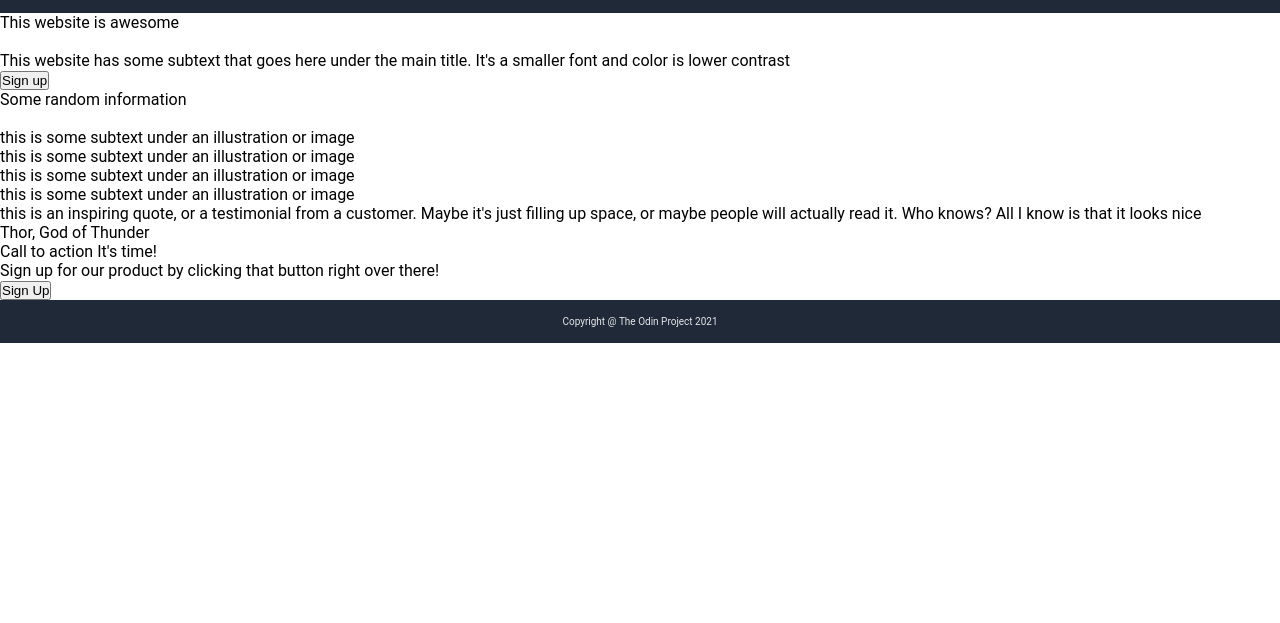
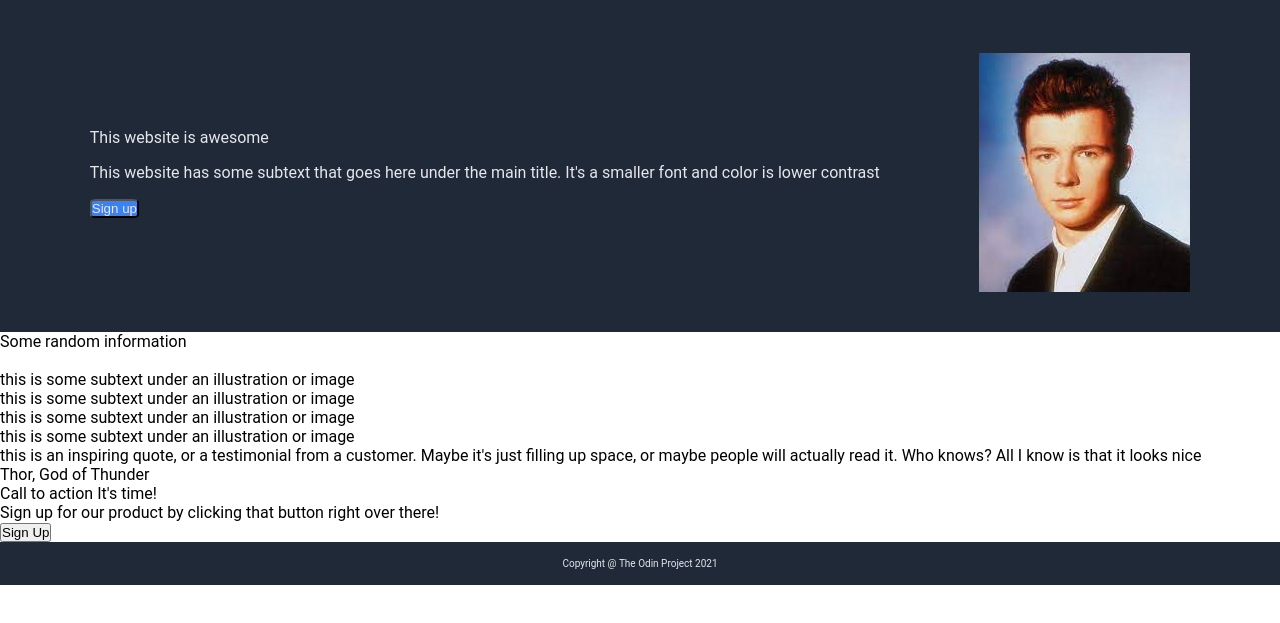
Before and after one commit to Rick-Astley2/landing_page, a plain HTML site: page index.html in a window 1280 px wide. Shown: the part 37-660 px from the top of the page. Drawn offline with Linux system fonts and the light colour scheme.

Commit message:
Added place holder image of the hero section
Starting to understand flex-box I think what is hard
is where I need to place the div boxes

```diff
--- a/index.html
+++ b/index.html
@@ -16,10 +16,18 @@
             <div class="header">header link three</div>
         </div>
     </div>
-    <div>
-        <div>This website is awesome</div>
-        <img src="" alt="">
-        <div>This website has some subtext that goes here under the main title. It's a smaller font and color is lower contrast</div><button>Sign up</button>
+    <div class="first">
+        <div class="hero-content">
+            <div class="hero">This website is awesome</div>
+            <div>This website has some subtext that goes here under the main title. It's a smaller font and color is lower contrast</div>
+            <div class="sign">
+                <button>Sign up</button>
+            </div>
+        </div>
+
+
+
+        <img class="rick1" src="./img/rick.jpg" alt="A image of Rick Astley">
     </div>
 
 
--- a/style.css
+++ b/style.css
@@ -52,3 +52,35 @@ body {
     padding-left: 70px;
 
 }
+
+.first {
+    background-color: #1F2937;
+    color: #e5e7eb;
+
+    display: flex;
+    justify-content: space-around;
+    align-items: center;
+    padding: 40px;
+}
+
+.rick1 {
+    display: flex;
+    align-items: flex-end;
+    justify-self: flex-end;
+}
+
+.hero-content {
+    display: flex;
+    flex-direction: column;
+    gap: 16px;
+
+
+}
+
+.sign > * {
+    color: #e5e7eb;
+    background-color: #3882f6;
+    border-radius: 15%;
+    box-shadow: none;
+
+}
```
Also changed, not shown: img/rick.jpg (added).
